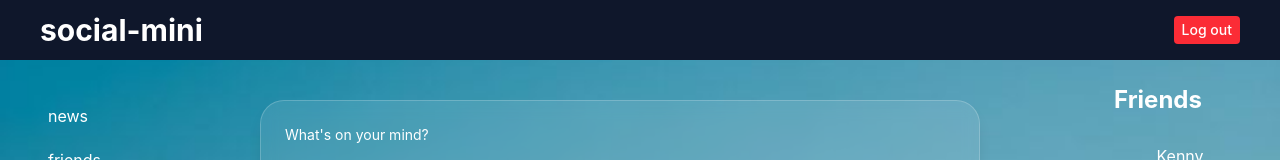
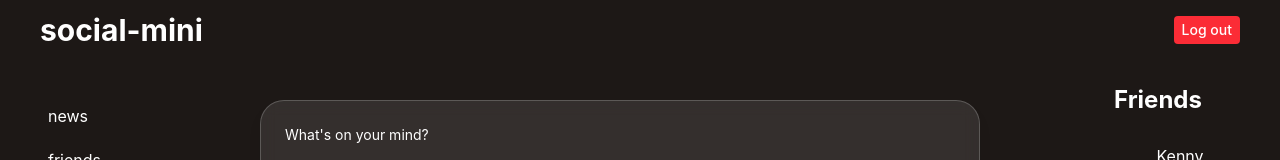
Before and after one commit to sujanpakhrin/social-mini, a React (Vite) app in the folder client/: page /home in a window 1280 px wide. Shown: the top 160 px of the page. Built offline with nearby package versions, Linux system fonts and the light colour scheme; no server answers; sample sign-in values are in the browser's storage.

Commit message:
Fix Auth flow: prevent back nav to login, protect Home route

```diff
--- a/client/components/AuthForm.jsx
+++ b/client/components/AuthForm.jsx
@@ -13,6 +13,13 @@ export default function AuthForm({ mode, setMode }) {
     setPassword("");
     setName("");
   }, [mode]);
+
+  useEffect(() => {
+    const token = localStorage.getItem("token");
+    if (token) {
+      navigate("/home", {replace: true}); //redirect to home if already logged in
+    }
+  }, [navigate]);
 
   const handleSubmit = async (e) => {
     e.preventDefault();
--- a/client/pages/Home.jsx
+++ b/client/pages/Home.jsx
@@ -1,6 +1,6 @@
 import { useEffect } from "react";
 import { useState } from "react";
-import bgImage from "../src/assets/cats.jpg";
+
 import { useNavigate } from "react-router-dom";
 
 export default function Home() {
@@ -30,6 +30,13 @@ export default function Home() {
   };
 
   useEffect(() => {
+    const token = localStorage.getItem("token");
+    //check auth
+    if (!token) {
+      navigate("/");
+      return;
+    }
+    //fetch posts if logged in
     fetchPosts();
   }, []);
 
@@ -97,12 +104,9 @@ export default function Home() {
 
   return (
     <>
-      <div
-        className="bg- min-h-screen w-full bg-cover bg-center "
-        style={{ backgroundImage: `url(${bgImage})` }}
-      >
+      <div className="bg- min-h-screen w-full bg-cover bg-center ">
         {/*header*/}
-        <div className="flex flex-row justify-between items-center p-3 px-10 bg-slate-900 text-white font-bold text-3xl ">
+        <div className="flex flex-row justify-between items-center p-3 px-10 bg-taupe-900 text-white font-bold text-3xl ">
           {" "}
           social-mini
           <button
@@ -114,7 +118,7 @@ export default function Home() {
         </div>
 
         {/*body*/}
-        <div className=" flex justify-between p-5">
+        <div className=" flex justify-between p-5 bg-taupe-900">
           {/*Sidebar*/}
           <div className=" w-40 flex flex-col items-start p-5 gap-3">
             <div className="text-white px-2 py-1 rounded-2xl cursor-pointer">
```
